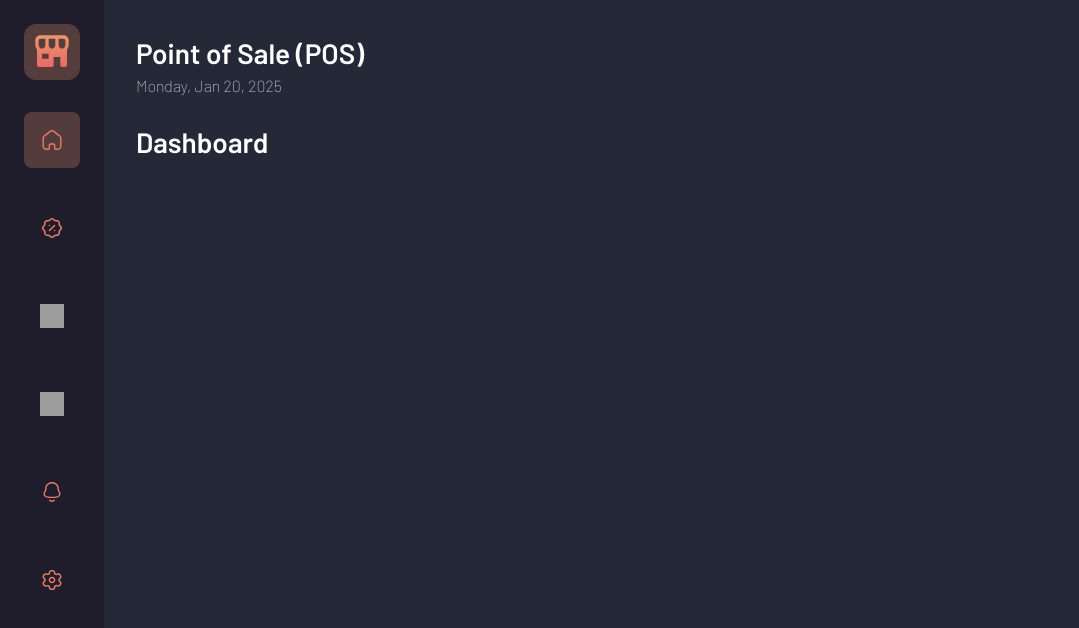
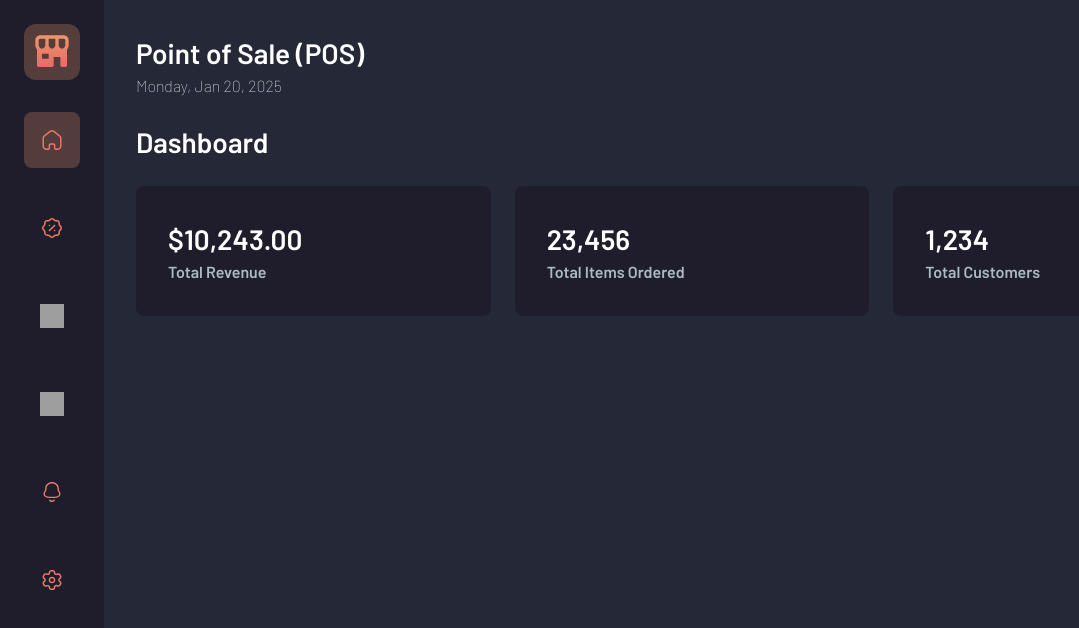
Before and after one commit to digitalinnovationone/trilha-react-js-react-router-v7, a React (Vite) app: page /dashboard in a window 1280 px wide. Shown: the top 628 px of the page, without its empty margins (0-1079 px from the left). Built offline with nearby package versions, Linux system fonts and the light colour scheme; grey boxes are pictures that could not be loaded.

Commit message:
add nested routes to dashboard

```diff
--- a/src/main.tsx
+++ b/src/main.tsx
@@ -9,6 +9,8 @@ import MessagesPage from "./pages/Messages/index.tsx";
 import NotificationsPage from "./pages/Notifications/index.tsx";
 import SettingsPage from "./pages/Settings/index.tsx";
 import HomePage from "./pages/Home/index.tsx";
+import OrdersReport from "./components/Dashboard/OrdersReport/index.tsx";
+import CustomersReport from "./components/Dashboard/CustomersReport/index.tsx";
 
 createRoot(document.getElementById("root")!).render(
   <StrictMode>
@@ -17,10 +19,13 @@ createRoot(document.getElementById("root")!).render(
         <Route element={<App />}>
           <Route path="/" element={<HomePage />} />
           <Route path="coupons" element={<CouponsPage />} />
-          <Route path="dashboard" element={<DashboardPage />} />
           <Route path="messages" element={<MessagesPage />} />
           <Route path="notifications" element={<NotificationsPage />} />
           <Route path="settings" element={<SettingsPage />} />
+          <Route path="dashboard" element={<DashboardPage />}>
+            <Route path="orders" element={<OrdersReport />} />
+            <Route path="customers" element={<CustomersReport />} />
+          </Route>
         </Route>
       </Routes>
     </BrowserRouter>
--- a/src/pages/Dashboard/index.tsx
+++ b/src/pages/Dashboard/index.tsx
@@ -1,5 +1,16 @@
+import { Outlet } from "react-router";
+import OrdersSummary from "../../components/Dashboard/OrdersSummary";
+
 const DashboardPage = () => {
-  return <h2>Dashboard</h2>;
+  return (
+    <>
+      <h2>Dashboard</h2>
+      <div style={{ marginBottom: "1.5rem" }}>
+        <OrdersSummary />
+      </div>
+      <Outlet />
+    </>
+  );
 };
 
 export default DashboardPage;
```
